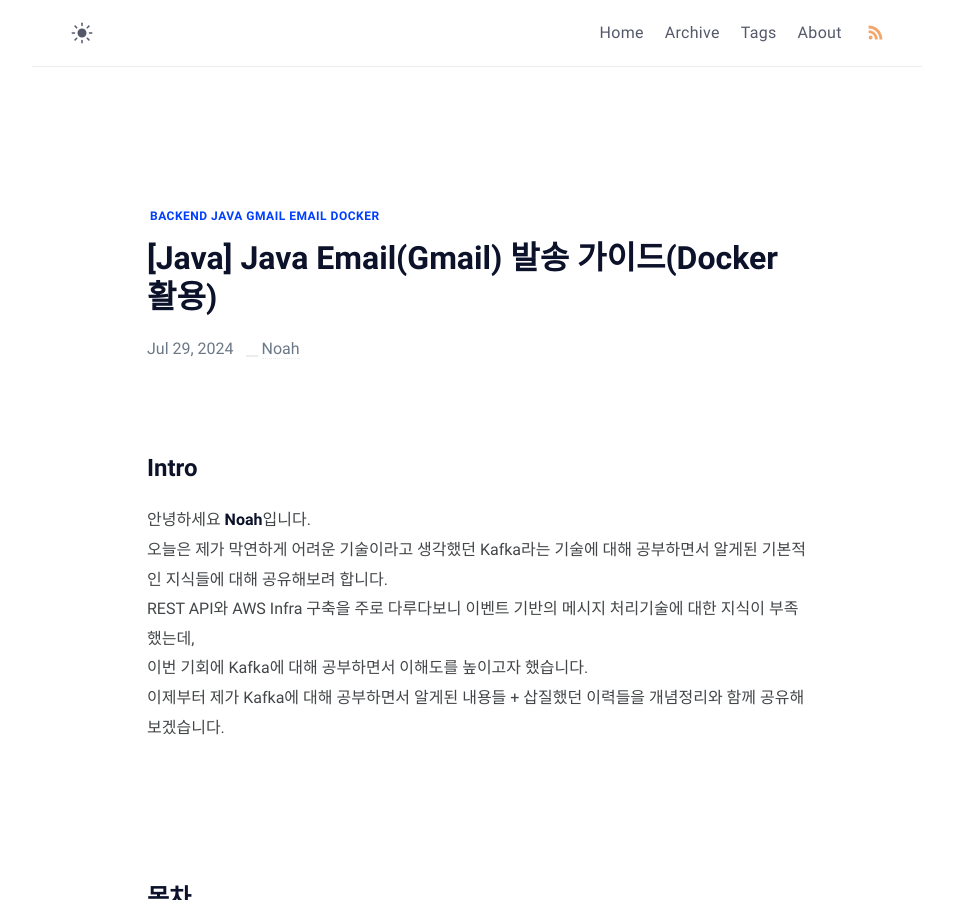
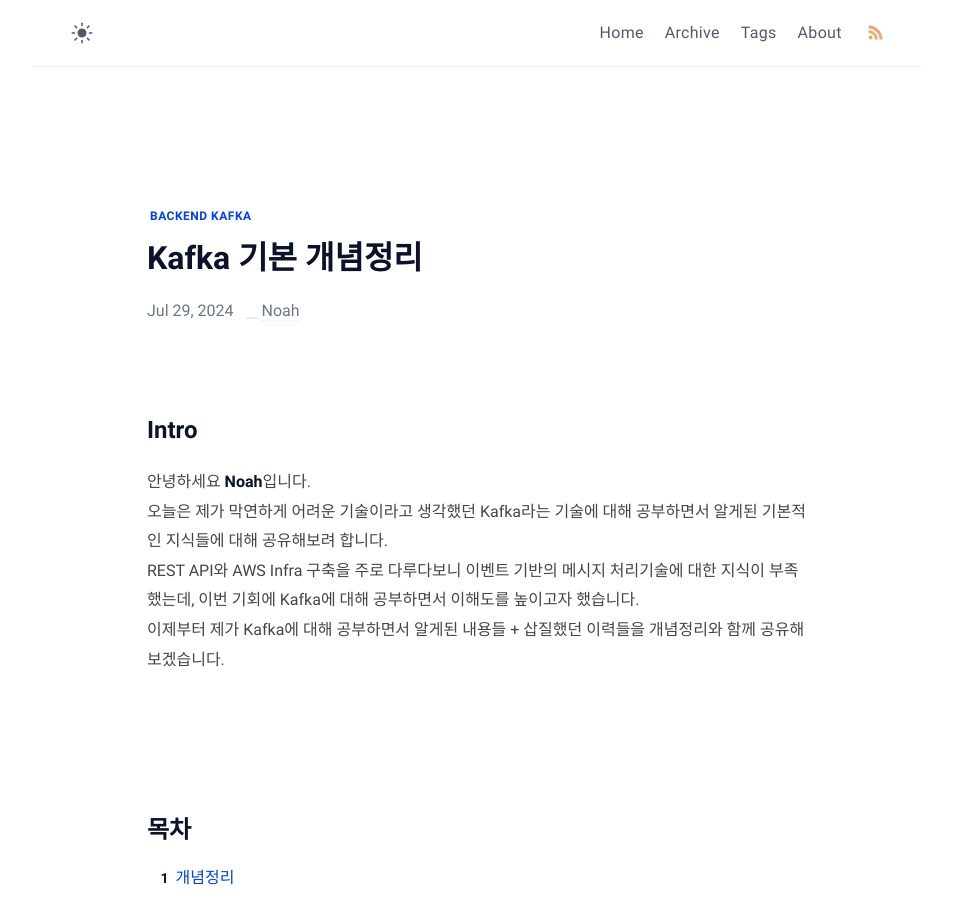
Before and after one commit to jd6186/jd6186.github.io, a Jekyll site: the page built from _posts/BackEnd/Java/2024-07-29-KafkaBasic.md, in a window 1280 px wide and 900 px high. Shown: the whole window, without its empty margins (163-1116 px from the left). Built offline with Jekyll 4.4.1, drawn with Linux system fonts in a browser that asks for light colours; comment, search, counter and statistics services are not loaded.

Commit message:
feat: 제목 조정

```diff
--- a/_posts/BackEnd/Java/2024-07-29-KafkaBasic.md
+++ b/_posts/BackEnd/Java/2024-07-29-KafkaBasic.md
@@ -1,14 +1,13 @@
 ---
 layout: post
-title: "[Java] Java Email(Gmail) 발송 가이드(Docker 활용)"
-tags: [BackEnd JAVA GMAIL EMAIL Docker]
+title: "Kafka 기본 개념정리"
+tags: [BackEnd Kafka]
 ---
 
 # Intro
 안녕하세요 **Noah**입니다.<br/>
 오늘은 제가 막연하게 어려운 기술이라고 생각했던 Kafka라는 기술에 대해 공부하면서 알게된 기본적인 지식들에 대해 공유해보려 합니다.<br/>
-REST API와 AWS Infra 구축을 주로 다루다보니 이벤트 기반의 메시지 처리기술에 대한 지식이 부족했는데,<br/>
-이번 기회에 Kafka에 대해 공부하면서 이해도를 높이고자 했습니다.<br/>
+REST API와 AWS Infra 구축을 주로 다루다보니 이벤트 기반의 메시지 처리기술에 대한 지식이 부족했는데, 이번 기회에 Kafka에 대해 공부하면서 이해도를 높이고자 했습니다.<br/>
 이제부터 제가 Kafka에 대해 공부하면서 알게된 내용들 + 삽질했던 이력들을 개념정리와 함께 공유해보겠습니다.
 <br/><br/><br/><br/>
 
```
